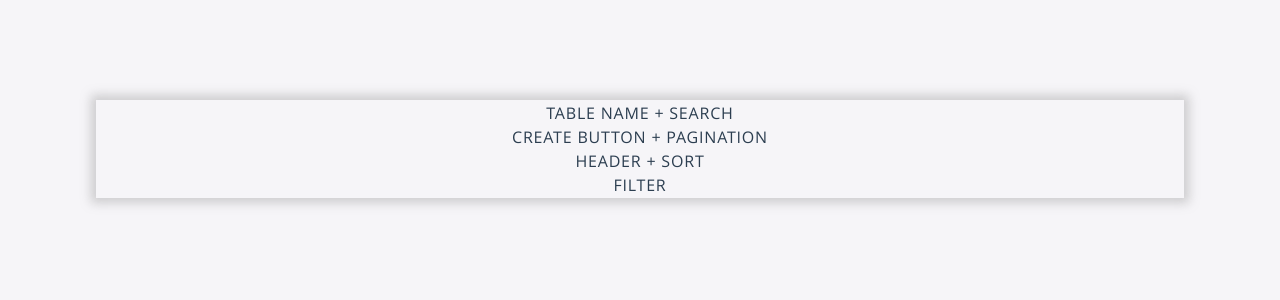
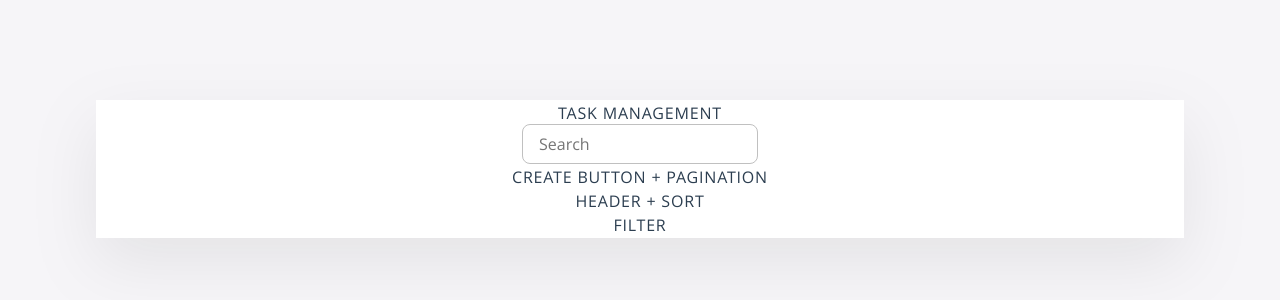
Before and after one commit to tonyminh95/todo-list-vuejs, a Vue app: page /#/tasks in a window 1280 px wide. Shown: the top 300 px of the page. Built offline with nearby package versions, Linux system fonts and the light colour scheme.

Commit message:
custom background

```diff
--- a/src/components/Test.vue
+++ b/src/components/Test.vue
@@ -4,7 +4,11 @@
             <!-- table name + search -->
             <tr>
                 <th>
-                    table name + search
+                    <!-- table name + search -->
+                    <h4 class="table__heading">task management</h4>
+                    <div class="table__search">
+                        <input type="text" placeholder="Search">
+                    </div>
                     <!-- <div class="table__header">
                         <span class="heading-primary">{{ tableName }}</span>
                         <span class="table__header__search">
--- a/src/styles/components/_table.scss
+++ b/src/styles/components/_table.scss
@@ -1,8 +1,9 @@
 .table {
     width: 100%;
-    -webkit-box-shadow: 0px 0px 10px 5px rgba($color-gray, 0.35);
-    -moz-box-shadow: 0px 0px 10px 5px rgba($color-gray, 0.35);
-    box-shadow: 0px 0px 10px 5px rgba($color-gray, 0.35);
+    -webkit-box-shadow: 0 1.5rem 4rem rgba($color-gray, 0.15);
+    -moz-box-shadow: 0 1.5rem 4rem rgba($color-gray, 0.15);
+    box-shadow: 0 1.5rem 4rem rgba($color-gray, 0.15);
+    background-color: $color-white;
 //     border-collapse: collapse;
 //     text-align: left;
 //     border-radius: $border-radius-medium;
```
